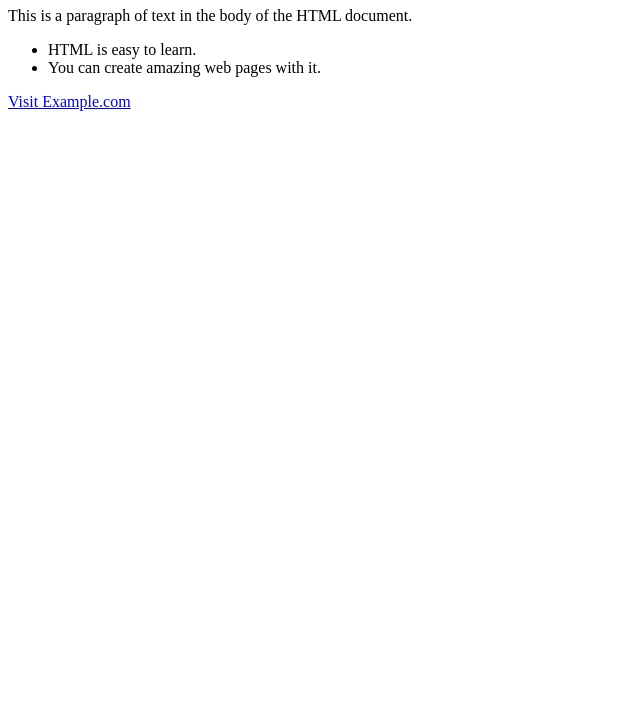
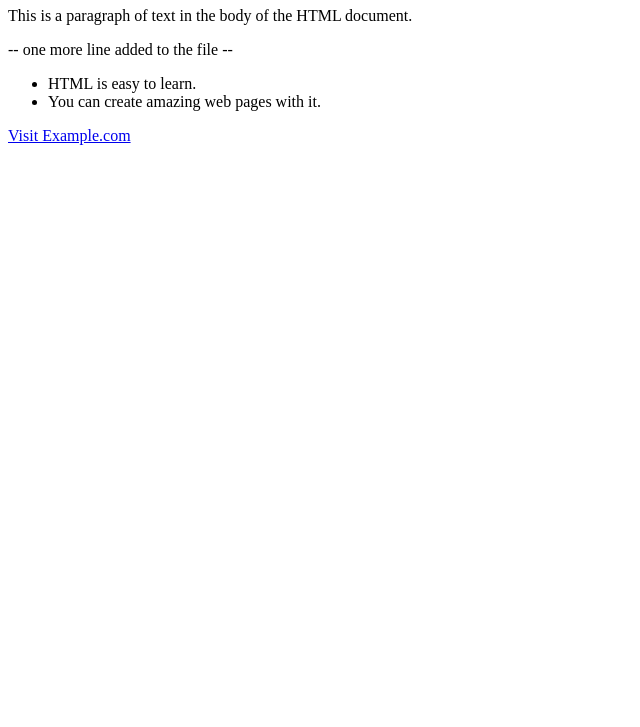
Before and after one commit to Divyayekula12/localrepo, a plain HTML site: page localrepo/index.html in a window 1280 px wide. Shown: the part 73-800 px from the top of the page, without its empty margins (0-640 px from the left). Drawn offline with Linux system fonts and the light colour scheme.

Commit message:
Added a new line

```diff
--- a/localrepo/index.html
+++ b/localrepo/index.html
@@ -8,6 +8,7 @@
 <body>
     <h1>Welcome to My HTML Page</h1>
     <p>This is a paragraph of text in the body of the HTML document.</p>
+    <p> -- one more line added to the file --</p>
     <ul>
         <li>HTML is easy to learn.</li>
         <li>You can create amazing web pages with it.</li>
```
